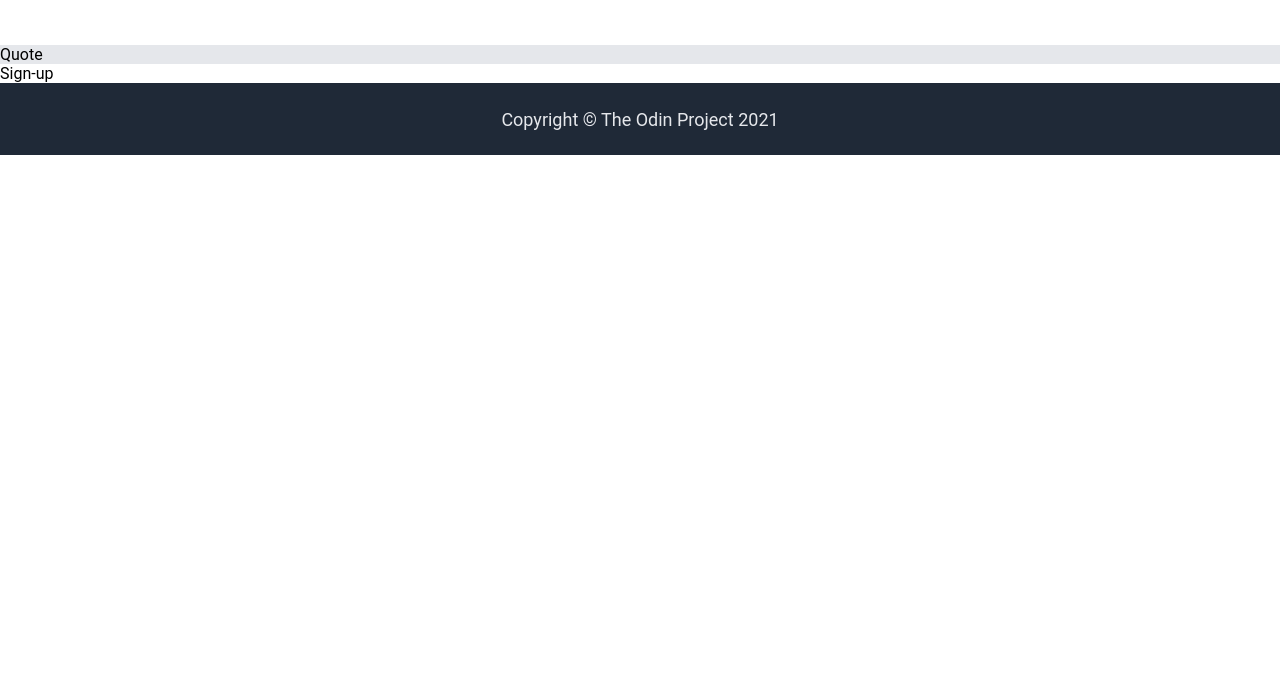
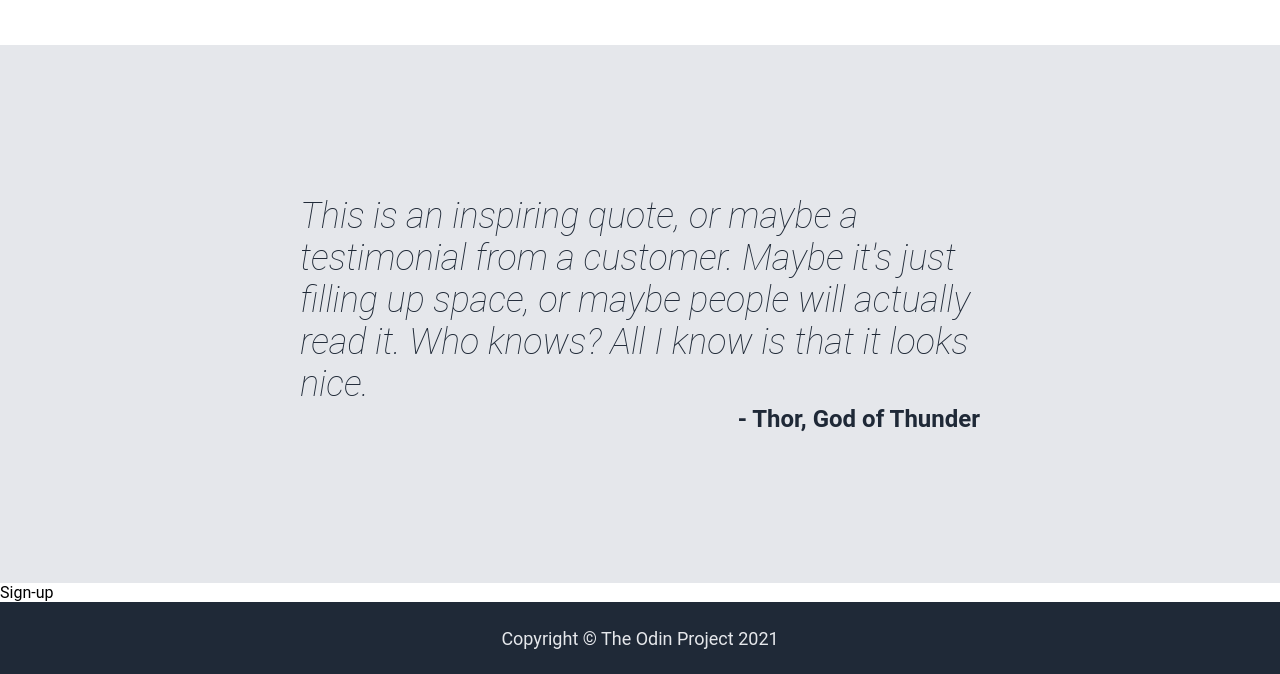
Before and after one commit to edfan1/odin-landing-page, a plain HTML site: page index.html in a window 1280 px wide. Shown: the part 1028-1702 px from the top of the page. Before the commit the page ends 1183 px from the top, so only its background shows below. Drawn offline with Linux system fonts and the light colour scheme.

Commit message:
Added quote section

```diff
--- a/index.html
+++ b/index.html
@@ -46,7 +46,12 @@
             </div>
           </div>
     </div>
-    <div class="quote">Quote</div>
+    <div class="quote">
+        <div class="quote container">
+            <div class="quote main-text">This is an inspiring quote, or maybe a testimonial from a customer. Maybe it's just filling up space, or maybe people will actually read it. Who knows? All I know is that it looks nice.</div>
+            <div class="quote secondary-text">- Thor, God of Thunder</div>
+        </div>
+    </div>
     <div class="sign-up">Sign-up</div>
 
     <div class="footer">
--- a/styles.css
+++ b/styles.css
@@ -122,6 +122,28 @@ button {
     background: #E5E7EB;
     display: flex;
     flex-grow: 1;
+    flex-direction: column;
+}
+
+.quote .container {
+    display: flex;
+    flex-grow: 1;
+    justify-content: center;
+    padding: 150px 300px;
+}
+
+.quote .main-text {
+    font-size: 36px;
+    font-style: italic;
+    color: #1F2937;
+    font-weight: lighter;
+}
+
+.quote .secondary-text {
+    font-size: 24px;
+    font-weight: bold;
+    color: #1F2937;
+    text-align: right;
 }
 
 .sign-up {
```
